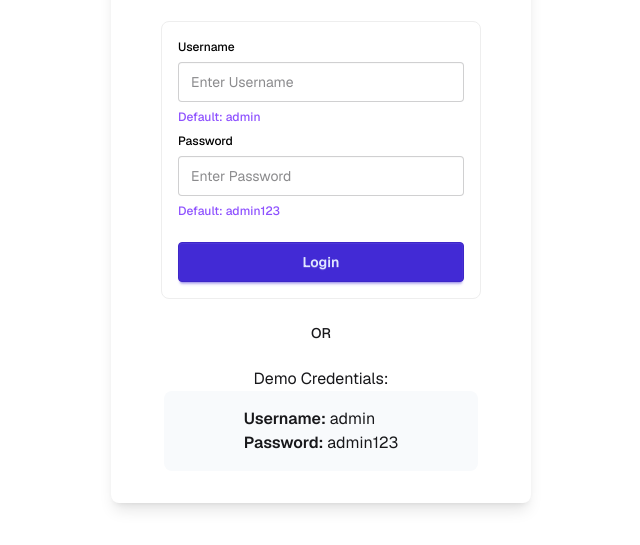
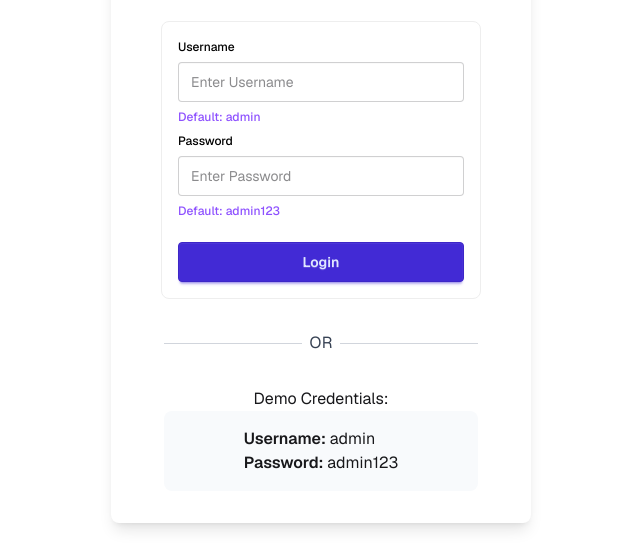
Before and after one commit to khalidhasan-m/assignment5, a plain HTML site: page index.html in a window 1280 px wide. Shown: the part 255-800 px from the top of the page, without its empty margins (319-959 px from the left). Drawn offline with nearby package versions, Linux system fonts and the light colour scheme.

Commit message:
some change on log in

```diff
--- a/index.html
+++ b/index.html
@@ -37,7 +37,7 @@
   </head>
   <body>
     <section
-      class="flex flex-col justify-center items-center w-[420px] mx-auto mt-10 space-y-6 p-8 rounded-lg bg-base-100 shadow-lg"
+      class="flex flex-col justify-center items-center max-w-[420px] mx-auto mt-10 space-y-6 p-8 rounded-lg bg-base-100 shadow-lg"
     >
       <div class="flex flex-col items-center justify-center text-center">
         <img
@@ -60,7 +60,11 @@
         </fieldset>
       </div>
       <div class="text-center">
-        <h2 class="text-sm font-medium">OR</h2>
+        <div class="flex items-center my-2">
+  <div class="flex-grow border-t border-gray-300"></div>
+  <span class="mx-2 text-gray-700">OR</span>
+  <div class="flex-grow border-t border-gray-300"></div>
+</div>
         <br />
         <p>Demo Credentials:</p>
         <div class="bg-[#F8FAFC] rounded-lg px-20 py-4 text-left">
```
Also changed, not shown: home.html (+7 -6 lines), assets/Ellipse 2 (1).png (added), assets/Ellipse 2.png (added), 2 other files.
